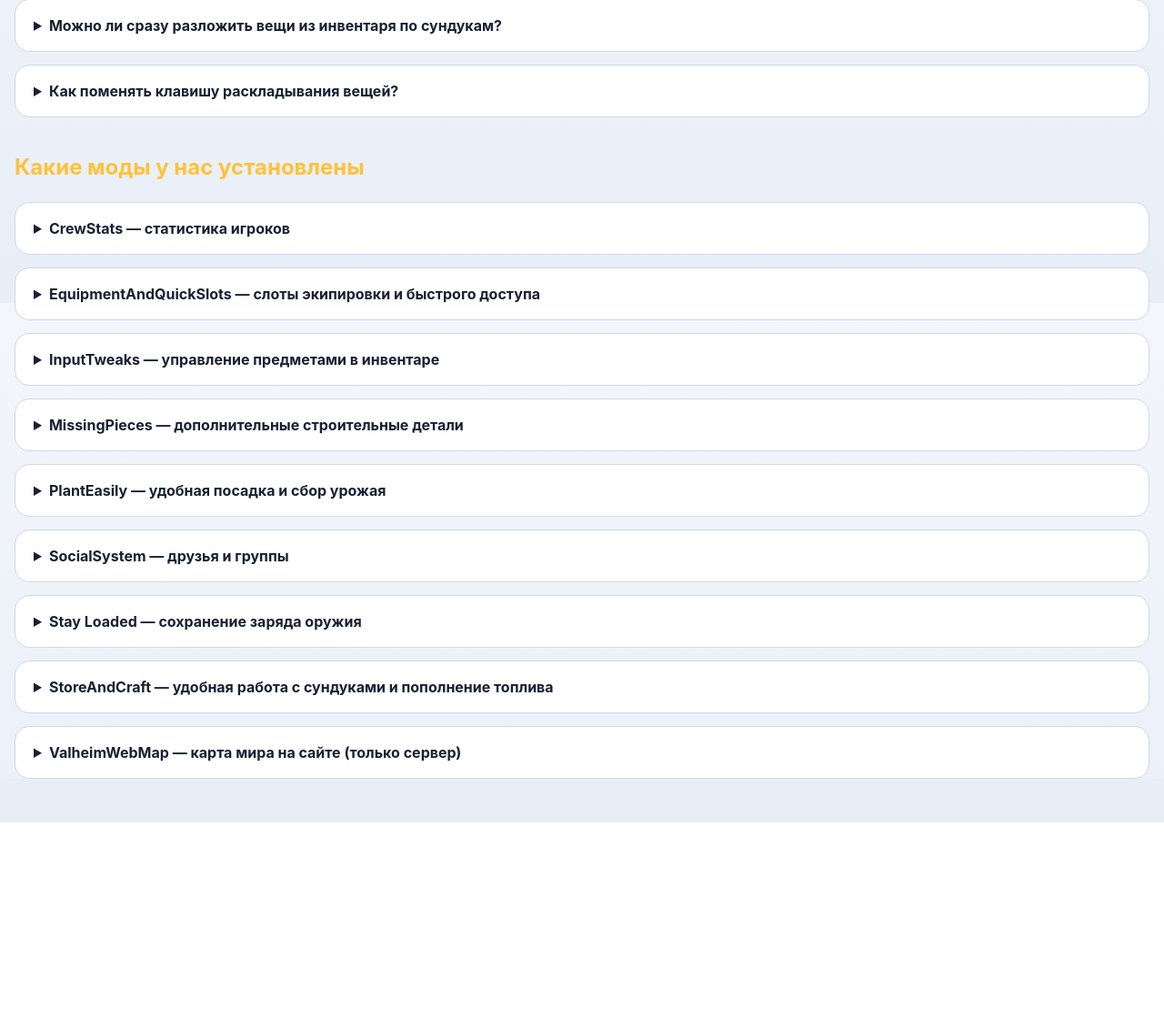
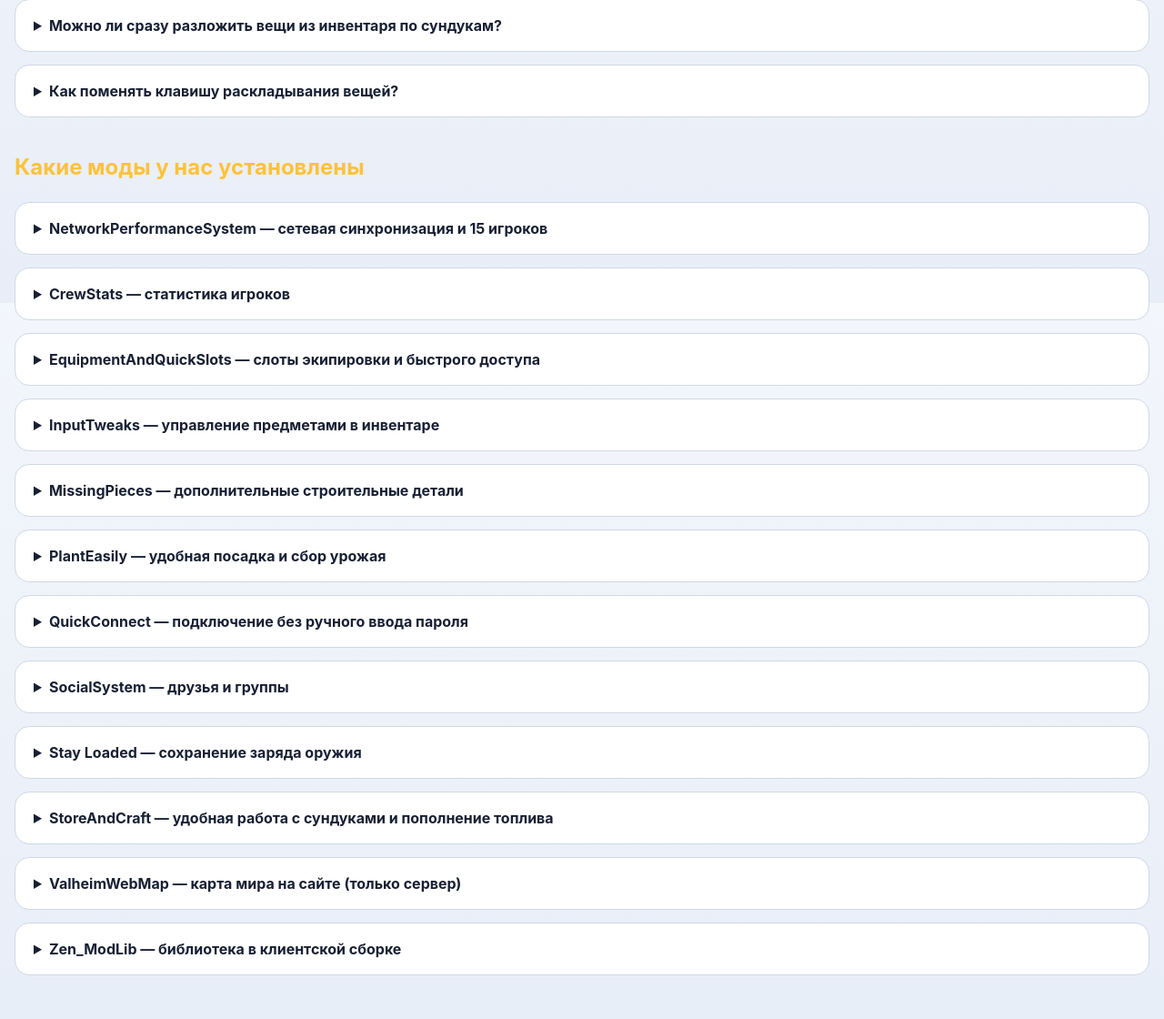
Before and after one commit to Xoma163/valheim-tools, a Python web app: template valheim_admin/templates/faq.html in a window 1280 px wide. Shown: the part 1291-2411 px from the top of the page at 91% size. Before the commit the page ends 2195 px from the top, so only its background shows below. Run offline with Jinja, Linux system fonts and the light colour scheme; the template is opened without the code that fills it, so the values that code supplies are empty.

Commit message:
Обновить сборку, список модов и настройку QuickConnect в FAQ

```diff
--- a/valheim_admin/app.py
+++ b/valheim_admin/app.py
@@ -26,11 +26,14 @@ MODS = [
     ('RandyKnapp', 'EquipmentAndQuickSlots', 'Отдельные слоты экипировки и быстрые слоты'),
     ('Riintouge', 'InputTweaks', 'Перенос на Shift, разделение на Ctrl и управление инвентарём'),
     ('BentoG', 'MissingPieces', 'Дополнительные строительные детали'),
+    ('MidnightMods', 'NetworkPerformanceSystem', 'Сетевая синхронизация и лимит 15 игроков; на клиенте необязателен'),
     ('Advize', 'PlantEasily', 'Удобная посадка растений'),
+    ('bdew', 'QuickConnect', 'Быстрое подключение к серверу с сохранённым паролем; только клиент'),
     ('M2Valheim', 'SocialSystem', 'Социальные функции и группы'),
     ('StonedParadise', 'Stay_Loaded', 'Сохранение заряда оружия при убирании'),
     ('Morda', 'StoreAndCraft', 'Хранение, крафт из сундуков и автоматизация'),
     ('f00d4tehg0dz', 'ValheimWebMap', 'Веб-карта мира'),
+    ('ZenDragon', 'Zen_ModLib', 'Библиотека ZenMods в клиентской сборке'),
 ]
 
 
--- a/valheim_admin/templates/faq.html
+++ b/valheim_admin/templates/faq.html
@@ -40,10 +40,9 @@
                     <li>Частота рейдов — <strong>обычная (дефолт)</strong>.</li>
                     <li>Порталы — <strong>стандартные правила и ограничения переноса предметов (дефолт)</strong>.</li>
                     <li>Карта включена, враги не переведены в пассивный режим, строительство требует ресурсов — <strong>дефолт</strong>.</li>
-                    <li>Лимит — <strong>10 игроков одновременно (дефолт)</strong>.</li>
                 </ul>
                 <p>Подключение — <code>{{ s.address }}</code>, ПК / Steam, по паролю. Список модов — ниже.</p>
-                <p><strong>Настроено отдельно, не дефолт:</strong> сохранение мира каждые 15 минут; короткий интервал бэкапа — 1 час, длинный — 4 часа, хранение до 44 копий.</p>
+                <p><strong>Настроено отдельно, не дефолт:</strong> лимит — <strong>15 игроков одновременно</strong> вместо 10 через <a href="#nps">NetworkPerformanceSystem</a>; сохранение мира каждые 15 минут; короткий интервал бэкапа — 1 час, длинный — 4 часа, хранение до 44 копий.</p>
             </div>
         </details>
         <details class="faq-item">
@@ -113,6 +112,15 @@
         </details>
 
         <h2 class="faq-category">Какие моды у нас установлены</h2>
+        <details class="faq-item" id="nps">
+            <summary>NetworkPerformanceSystem — сетевая синхронизация и 15 игроков</summary>
+            <div class="faq-answer">
+                <p><strong>Добавлен 6 октября, версия 1.15.0.</strong> В Valheim часть мира обсчитывают компьютеры игроков. NPS подстраивает передачу данных под соединение каждого участника, сокращает лишние обновления объектов и перераспределяет их обработку, чтобы уменьшить задержки и рывки.</p>
+                <p>На нашем сервере мод также увеличивает лимит с 10 до <strong>15 игроков одновременно</strong>. Работает автоматически, горячие клавиши и ручная настройка для входа не нужны.</p>
+                <p><strong>На клиенте устанавливать необязательно.</strong> Установка NPS 1.15.0 даёт дополнительные функции: компенсацию задержки, передачу актуальной позиции и данных о производительности клиента. Игроки с модом и без него могут играть вместе.</p>
+                <p>Мод не гарантирует отсутствие лагов. Если после обновления появились рывки, задержки взаимодействий или разрывы связи — сообщите AndrewSha, что происходило и примерно в какое время.</p>
+            </div>
+        </details>
         <details class="faq-item">
             <summary>CrewStats — статистика игроков</summary>
             <div class="faq-answer"><p>Автоматически собирает статистику сервера: убийства, добычу ресурсов, крафт, смерти и достижения.</p><p><code>F7</code> или кнопка с диаграммой рядом с инвентарём — открыть статистику. Доступны периоды: сегодня, последние 7 дней и всё время.</p></div>
@@ -132,6 +140,22 @@
         <details class="faq-item">
             <summary>PlantEasily — удобная посадка и сбор урожая</summary>
             <div class="faq-answer"><p>Помогает сажать растения ровными рядами, избегать неподходящих мест, массово собирать и пересаживать урожай.</p><ul><li><strong>Посадка сеткой:</strong> возьми культиватор и выбери растение. <code>Правый Ctrl + стрелки</code> меняет число рядов и столбцов, ЛКМ высаживает выбранную сетку при наличии семян и подходящей земли.</li><li><strong>Переключатели:</strong> с культиватором и выбранным растением <code>F8</code> включает/выключает функции мода, <code>F10</code> — привязку к сетке, <code>F6</code> — пересадку после сбора.</li><li><strong>Массовый сбор:</strong> <code>левый Shift + E</code> по созревшим растениям, если массовый сбор разрешён настройками. Для автоматической пересадки нужны семена.</li><li><strong>Настройки:</strong> при закрытой игре открой <strong>r2modman → Config editor → advize.PlantEasily.cfg</strong>. В разделе Harvesting настраивается сбор; <code>ReplantOnHarvest</code> отвечает за пересадку.</li></ul><p>Клиентский мод. <code>F10</code> пересекается с меню StoreAndCraft — переназначь одну из клавиш, если оба действия срабатывают вместе.</p></div>
+        </details>
+        <details class="faq-item">
+            <summary>QuickConnect — подключение без ручного ввода пароля</summary>
+            <div class="faq-answer">
+                <p><strong>QuickConnect 1.7.0 от bdew</strong> добавляет в главное меню список серверов с кнопками подключения. Адрес и пароль достаточно сохранить один раз. Мод нужен только на клиенте.</p>
+                <ul>
+                    <li>Установите <strong>QuickConnect 1.7.0 от bdew</strong> в свой профиль r2modman.</li>
+                    <li>Откройте <strong>Settings → Directories</strong>. В блоке <strong>Data and profile folders</strong> нажмите <strong>Browse напротив Profile folder</strong> — не Data folder и не Valheim folder.</li>
+                    <li>В открывшейся папке перейдите в <strong>BepInEx → config</strong> и откройте <code>quick_connect_servers.cfg</code> через Блокнот.</li>
+                    <li>Удалите строки с <strong>Awesome Server</strong>, <strong>Another Server</strong> и <strong>No Password Server</strong>. Строки-комментарии, начинающиеся с <code>#</code>, можно оставить.</li>
+                    <li>{% set quick_connect = 'ШТАБ-СОРТИР:' ~ s.address ~ ':' ~ s.game_password %}Нажмите на готовую строку, чтобы скопировать её целиком, и вставьте в файл: <button class="copy-value" type="button" data-copy-value="{{ quick_connect }}" title="Скопировать строку QuickConnect">{{ quick_connect }}</button>. Адрес, порт и пароль уже подставлены — менять ничего не нужно.</li>
+                    <li>Сохраните файл (<strong>Ctrl+S</strong>). Если игра уже открыта, нажмите <strong>Reload From Disk</strong> в окне <strong>Quick Connect</strong>. Если закрыта — запустите через <strong>Start modded</strong>.</li>
+                    <li>Вместо серверов-примеров появится кнопка <strong>ШТАБ-СОРТИР</strong>. Нажмите её для подключения.</li>
+                </ul>
+                <p>Можно добавить несколько серверов — по одному на строку. <strong>Пароль хранится открытым текстом:</strong> не публикуйте конфиг или экспорт профиля с ним. QuickConnect не обходит вайтлист: ваш Steam-аккаунт должен быть разрешён на сервере.</p>
+            </div>
         </details>
         <details class="faq-item">
             <summary>SocialSystem — друзья и группы</summary>
@@ -163,5 +187,13 @@
             <summary>ValheimWebMap — карта мира на сайте (только сервер)</summary>
             <div class="faq-answer"><p>Исследованные территории, постройки и видимые игроки на <a href="/map">карте сайта</a>. Кнопка <strong>Открыть отдельно</strong> разворачивает карту в новой вкладке.</p><p>Колесо — масштаб, перетаскивание — перемещение, <strong>3D</strong> — смена вида. <strong>Players</strong>, <strong>Markers</strong> и <strong>Layers</strong> — игроки, метки и слои.</p><p><strong>Устанавливать на клиент не нужно.</strong> Если WebMap есть в профиле r2modman, отключи его: он может мешать подключению к серверу.</p></div>
         </details>
+        <details class="faq-item">
+            <summary>Zen_ModLib — библиотека в клиентской сборке</summary>
+            <div class="faq-answer"><p><strong>Версия 1.14.20.</strong> Общая библиотека ZenMods с дополнительными исправлениями игры. Входит в клиентскую сборку; на нашем сервере не установлена и для NPS не требуется.</p></div>
+        </details>
     </section>
 {% endblock %}
+
+{% block scripts %}
+    {% include "copy_values.html" %}
+{% endblock %}
--- a/valheim_admin/templates/page.html
+++ b/valheim_admin/templates/page.html
@@ -40,7 +40,7 @@
     <section class="panel"><h2>Карта ещё не подключена</h2><p class="muted">Она появится после запуска тестового мира и настройки ValheimWebMap.</p></section>
     {% endif %}
 {% elif page == 'mods' %}
-    <section class="hero"><span class="tag">9 МОДОВ · ВЕРСИИ ЕЩЁ НЕ ЗАФИКСИРОВАНЫ</span><h1>Сборка штаба</h1><p>Финальный список выбранных модов. Зависимости и совместимость проверим перед развёртыванием; это пока не готовый профиль для импорта.</p></section>
+    <section class="hero"><span class="tag">{{ mods|length }} МОДОВ И БИБЛИОТЕК · ОБНОВЛЕНО 06.10.2026</span><h1>Сборка штаба</h1><p>Моды сервера и клиентской сборки. Инструкция подключения — <a href="/guide">здесь</a>, возможности и настройки — в <a href="/faq">FAQ</a>.</p></section>
     <section class="panel"><label for="filter">Поиск мода</label><input type="text" id="filter" placeholder="Название или описание…"><div class="table-wrap"><table><thead><tr><th>Мод</th><th>Назначение</th></tr></thead><tbody>{% for author,name,description in mods %}<tr data-mod><td><a href="https://thunderstore.io/c/valheim/p/{{ author }}/{{ name }}/" target="_blank" rel="noopener noreferrer">{{ name.replace('_',' ') }}</a><div class="muted">{{ author }}</div></td><td>{{ description }}</td></tr>{% endfor %}</tbody></table></div></section>
 {% endif %}
 {% endblock %}
```
Also changed, not shown: client-mods.lock.json (+35 -9 lines), guide.md (+3 -0 lines), tests/test_app.py (+34 -5 lines).
